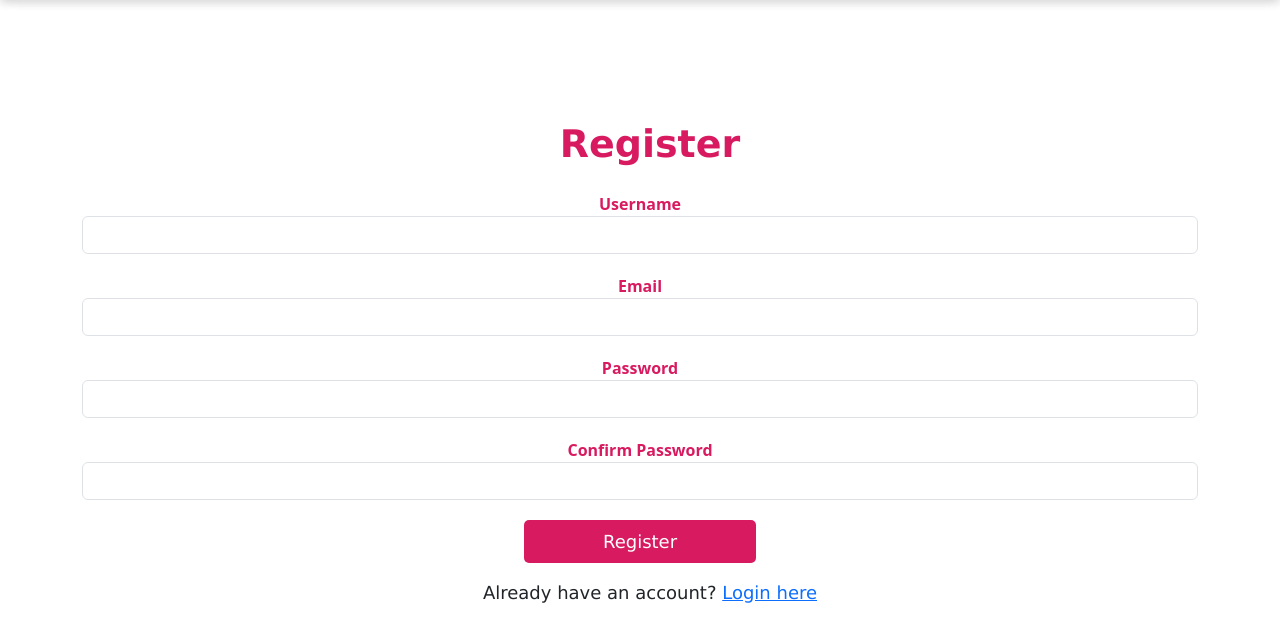
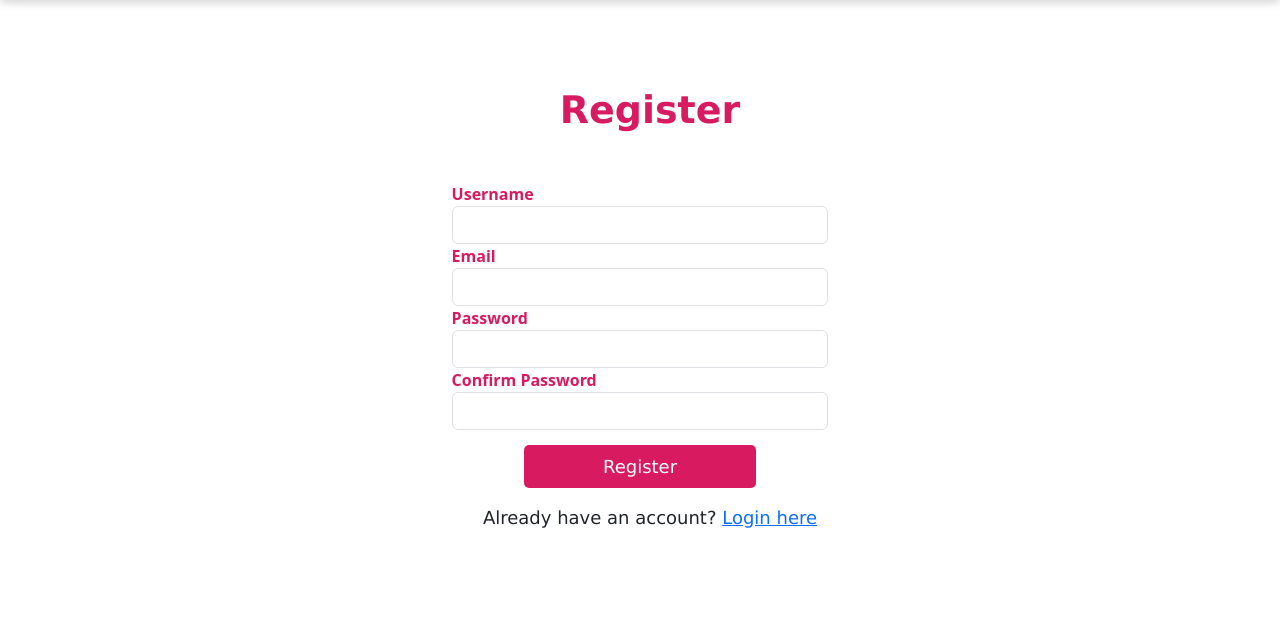
Before and after one commit to OMTPC/code-tutor, a Flask app: page /register in a window 1280 px wide. Shown: the part 102-744 px from the top of the page. Run offline with Flask 3, Linux system fonts and the light colour scheme.

Commit message:
next step

```diff
--- a/app.py
+++ b/app.py
@@ -46,7 +46,7 @@ class User(UserMixin,db.Model):
         return str(self.userid)
 
     def __repr__(self):
-        return f"User('{self.username}'', '{self.email}'')"
+        return f"User('{self.username}', '{self.email}')"
 
 @app.route("/")
 def home():
--- a/static/css/styles.css
+++ b/static/css/styles.css
@@ -401,8 +401,26 @@ body, html {
     margin-bottom: 20px; /* Optional: space between form elements */
     text-align: center;
     font-weight: bold;
+
 }
 
 .align {
     text-align: left;
 }
+
+/* Register page style */
+
+.my-5 {
+    color: #D81B60;
+    font-weight: bold;
+    text-align: center;
+    margin-top: -10px !important;
+}
+
+.form-group-register {
+    width: 30%;
+    color: #D81B60;
+    margin-bottom: 20px; /* Optional: space between form elements */
+    font-weight: bold;
+    margin: 0 auto;
+}
--- a/templates/base.html
+++ b/templates/base.html
@@ -53,7 +53,7 @@
     </div>
 
 <!-- Footer -->
-{% if request.endpoint not in ['login', 'register'] %}
+{% if request.endpoint not in ["login", "register", "dashboard"] %}
 <footer class="footer">
     <div class="footer-content">
       <div class="footer-section">
--- a/templates/register.html
+++ b/templates/register.html
@@ -3,24 +3,24 @@
 {% block title %}Register{% endblock %}
 
 {% block content %}
-<div class="container">
-    <h1 class="my-4">Register</h1>
+
+    <h1 class="my-5">Register</h1>
     <form method="POST" action="{{ url_for('register') }}">
         {{ form.hidden_tag() }}
-        <div class="form-group">
-            <label for="username">Username</label>
+        <div class="form-group-register">
+            <label class="align-register" for="username">Username</label>
             {{ form.username(class="form-control") }}
         </div>
-        <div class="form-group">
-            <label for="email">Email</label>
+        <div class="form-group-register">
+            <label class="align-register" for="email">Email</label>
             {{ form.email(class="form-control") }}
         </div>
-        <div class="form-group">
-            <label for="password">Password</label>
+        <div class="form-group-register">
+            <label class="align-register" for="password">Password</label>
             {{ form.password(class="form-control") }}
         </div>
-        <div class="form-group">
-            <label for="confirm_password">Confirm Password</label>
+        <div class="form-group-register">
+            <label class="align-register" for="confirm_password">Confirm Password</label>
             {{ form.confirm_password(class="form-control") }}
         </div>
         <button type="submit" class="custom-login-button">Register</button>
@@ -29,5 +29,5 @@
             <p>Already have an account? <a href="{{ url_for('login') }}">Login here</a></p>
         </div>
     </form>
-</div>
+
 {% endblock %}
```
Also changed, not shown: instance/codetutorDB.db.
